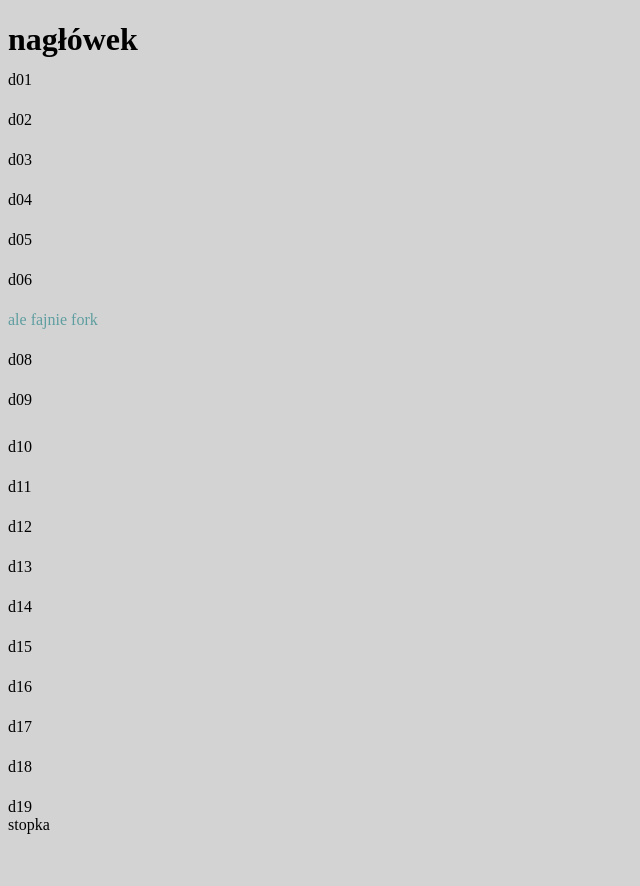
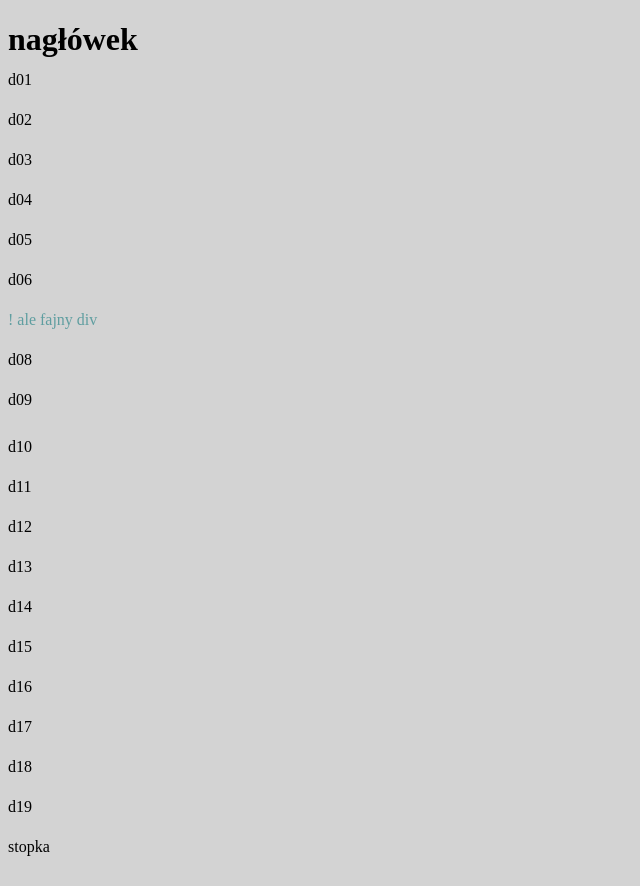
Before and after one commit to jakuborkiszewski/html-pr23, a plain HTML site: page index.html in a window 1280 px wide. Shown: the whole page, without its empty margins (0-640 px from the left). Before the commit the page ends 842 px from the top, so only its background shows below. Drawn offline with Linux system fonts and the light colour scheme.

Commit message:
modyfikacje

```diff
--- a/index.html
+++ b/index.html
@@ -30,7 +30,7 @@
 		d06
 	</div>
 	<div class="d07">
-		ale fajnie fork
+		! ale fajny div
 	</div>
 	<div class="d08">
 		d08
--- a/styl.css
+++ b/styl.css
@@ -84,7 +84,7 @@ body{
 }
 .d18{
 	height: 40px;
-
+}
 
 .d19{
 	height: 40px;
```
